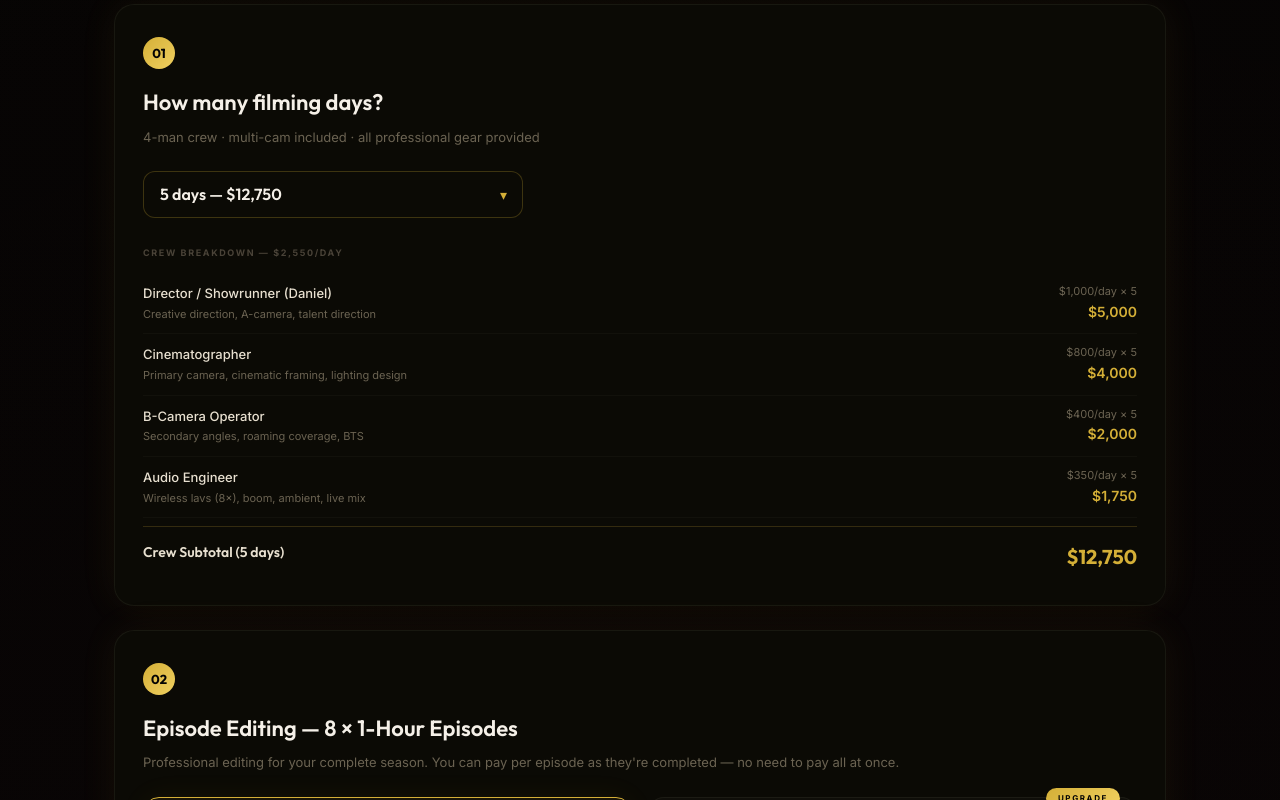
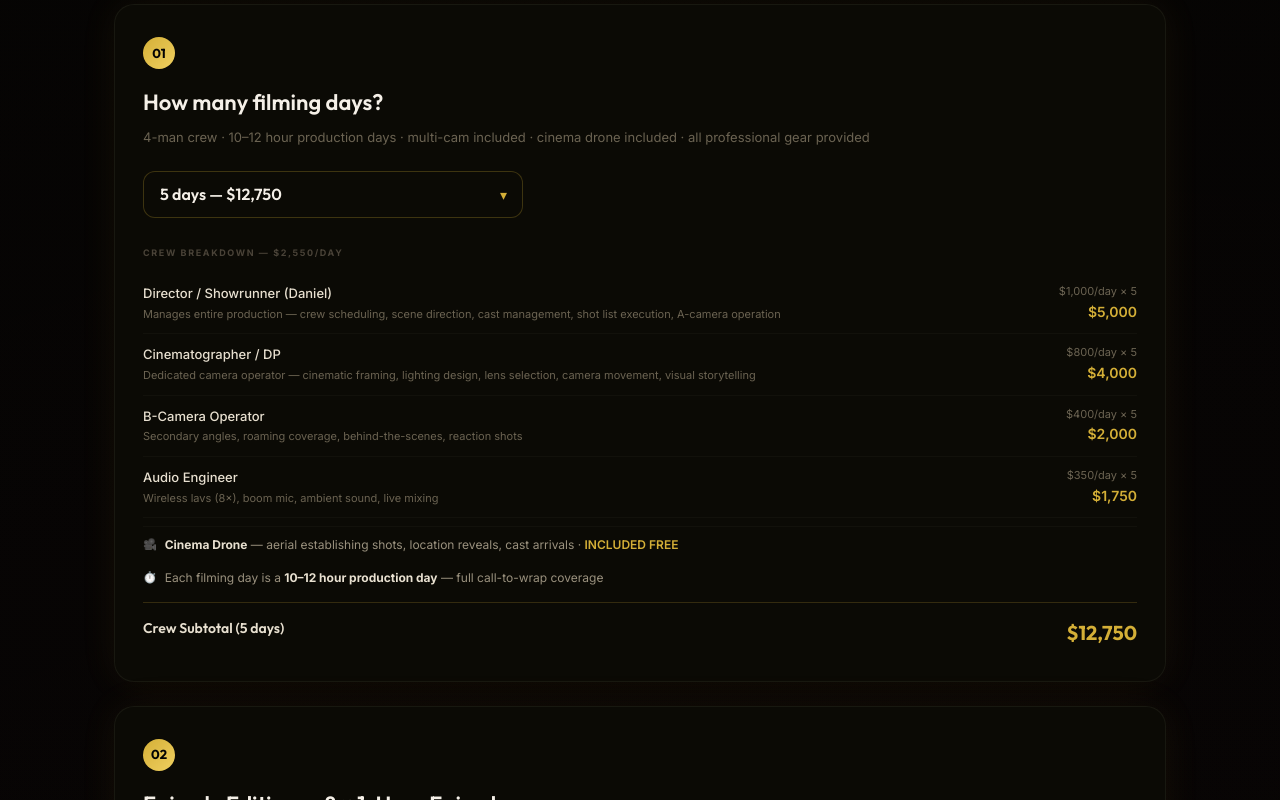
Before and after one commit to DanielSensual/Mediageekzquotes, a Next.js app: page /proposals/sensual-movement in a window 1280 px wide. Shown: the part 5340-6140 px from the top of the page. Built offline with nearby package versions, Linux system fonts and the light colour scheme.

Commit message:
feat: cinema drone free, role clarity, 10-12hr days, pending shot list section, client label

```diff
--- a/app/proposals/sensual-movement/page.js
+++ b/app/proposals/sensual-movement/page.js
@@ -2,10 +2,10 @@
 import { useState, useEffect } from 'react';
 
 const CREW = [
-    { role: 'Director / Showrunner (Daniel)', rate: 1000, detail: 'Creative direction, A-camera, talent direction' },
-    { role: 'Cinematographer', rate: 800, detail: 'Primary camera, cinematic framing, lighting design' },
-    { role: 'B-Camera Operator', rate: 400, detail: 'Secondary angles, roaming coverage, BTS' },
-    { role: 'Audio Engineer', rate: 350, detail: 'Wireless lavs (8×), boom, ambient, live mix' },
+    { role: 'Director / Showrunner (Daniel)', rate: 1000, detail: 'Manages entire production — crew scheduling, scene direction, cast management, shot list execution, A-camera operation' },
+    { role: 'Cinematographer / DP', rate: 800, detail: 'Dedicated camera operator — cinematic framing, lighting design, lens selection, camera movement, visual storytelling' },
+    { role: 'B-Camera Operator', rate: 400, detail: 'Secondary angles, roaming coverage, behind-the-scenes, reaction shots' },
+    { role: 'Audio Engineer', rate: 350, detail: 'Wireless lavs (8×), boom mic, ambient sound, live mixing' },
 ];
 const DAILY_RATE = CREW.reduce((s, c) => s + c.rate, 0);
 
@@ -338,7 +338,7 @@ export default function SensualMovementProposal() {
                     <div className="cfg-card">
                         <div className="cfg-step">01</div>
                         <div className="cfg-title">How many filming days?</div>
-                        <div className="cfg-desc">4-man crew · multi-cam included · all professional gear provided</div>
+                        <div className="cfg-desc">4-man crew · 10–12 hour production days · multi-cam included · cinema drone included · all professional gear provided</div>
                         <div className="day-wrap">
                             <select className="day-sel" value={days} onChange={(e) => setDays(Number(e.target.value))}>
                                 {[1,2,3,4,5,6,7,8,9,10].map(d => (
@@ -353,6 +353,14 @@ export default function SensualMovementProposal() {
                                 <div className="cr-right"><div className="cr-math">{fmt(c.rate)}/day × {days}</div><div className="cr-amt">{fmt(c.rate * days)}</div></div>
                             </div>
                         ))}
+                        <div style={{ display: 'flex', alignItems: 'center', gap: 8, padding: '8px 0', marginTop: 8, borderTop: '1px solid rgba(100,100,80,0.08)' }}>
+                            <span style={{ fontSize: 11, color: 'var(--gold)' }}>🎥</span>
+                            <span style={{ fontSize: 12, color: 'var(--muted)' }}><strong style={{ color: 'var(--cream)' }}>Cinema Drone</strong> — aerial establishing shots, location reveals, cast arrivals · <span style={{ color: 'var(--gold)', fontWeight: 600 }}>INCLUDED FREE</span></span>
+                        </div>
+                        <div style={{ display: 'flex', alignItems: 'center', gap: 8, padding: '6px 0' }}>
+                            <span style={{ fontSize: 11, color: 'var(--gold)' }}>⏱️</span>
+                            <span style={{ fontSize: 12, color: 'var(--muted)' }}>Each filming day is a <strong style={{ color: 'var(--cream)' }}>10–12 hour production day</strong> — full call-to-wrap coverage</span>
+                        </div>
                         <div className="crew-total-row">
                             <span>Crew Subtotal ({days} {days === 1 ? 'day' : 'days'})</span>
                             <span>{fmt(crewTotal)}</span>
@@ -462,6 +470,38 @@ export default function SensualMovementProposal() {
 
                 <div className="divider" />
 
+                {/* ═══ PENDING SHOT LIST & SCRIPT ═══ */}
+                <section className="sm-section reveal">
+                    <div className="section-header">
+                        <div className="s-label">Pre-Production</div>
+                        <h2 className="s-title">Pending: Shot List & Script</h2>
+                        <p className="s-desc">The following production documents will be finalized collaboratively between MediaGeekz and Sensual Movement prior to the first filming session.</p>
+                    </div>
+                    <div style={{ display: 'grid', gridTemplateColumns: 'repeat(auto-fit, minmax(280px, 1fr))', gap: 20 }}>
+                        <div className="cfg-card" style={{ borderColor: 'rgba(212,175,55,0.2)' }}>
+                            <div style={{ fontSize: 24, marginBottom: 12 }}>📋</div>
+                            <div className="cfg-title" style={{ fontSize: 18 }}>Master Shot List</div>
+                            <div style={{ fontSize: 12, color: 'var(--muted-2)', lineHeight: 1.7, marginTop: 8 }}>Scene-by-scene breakdown of required shots, camera angles, cast combinations, and location-specific setups. Built around the 10 scene types outlined above.</div>
+                            <div style={{ marginTop: 16, padding: '8px 14px', border: '1px solid rgba(212,175,55,0.15)', borderRadius: 10, background: 'rgba(212,175,55,0.04)', fontSize: 11, color: 'var(--gold)', fontWeight: 600, display: 'inline-block' }}>⏳ PENDING — To be finalized pre-production</div>
+                        </div>
+                        <div className="cfg-card" style={{ borderColor: 'rgba(212,175,55,0.2)' }}>
+                            <div style={{ fontSize: 24, marginBottom: 12 }}>📝</div>
+                            <div className="cfg-title" style={{ fontSize: 18 }}>Episode Outline / Script</div>
+                            <div style={{ fontSize: 12, color: 'var(--muted-2)', lineHeight: 1.7, marginTop: 8 }}>Loose narrative arc for each of the 8 episodes — cast introductions, key storylines, confessional prompts, climax points, and resolution beats. Structured but flexible for unscripted moments.</div>
+                            <div style={{ marginTop: 16, padding: '8px 14px', border: '1px solid rgba(212,175,55,0.15)', borderRadius: 10, background: 'rgba(212,175,55,0.04)', fontSize: 11, color: 'var(--gold)', fontWeight: 600, display: 'inline-block' }}>⏳ PENDING — To be finalized pre-production</div>
+                        </div>
+                        <div className="cfg-card" style={{ borderColor: 'rgba(212,175,55,0.2)' }}>
+                            <div style={{ fontSize: 24, marginBottom: 12 }}>📍</div>
+                            <div className="cfg-title" style={{ fontSize: 18 }}>Location & Cast Schedule</div>
+                            <div style={{ fontSize: 12, color: 'var(--muted-2)', lineHeight: 1.7, marginTop: 8 }}>Day-by-day filming schedule with confirmed locations, cast call times, scene priorities, and backup plans. Coordinated between Director and Sensual Movement.</div>
+                            <div style={{ marginTop: 16, padding: '8px 14px', border: '1px solid rgba(212,175,55,0.15)', borderRadius: 10, background: 'rgba(212,175,55,0.04)', fontSize: 11, color: 'var(--gold)', fontWeight: 600, display: 'inline-block' }}>⏳ PENDING — To be finalized pre-production</div>
+                        </div>
+                    </div>
+                    <div className="pay-note" style={{ marginTop: 24, maxWidth: 700 }}>📌 <strong style={{ color: 'var(--cream)' }}>Note:</strong> All pre-production documents will be developed jointly. The Director (Daniel) manages all crew scheduling, scene coordination, and on-set logistics. The client (Sensual Movement) provides cast access, location details, and story direction input.</div>
+                </section>
+
+                <div className="divider" />
+
                 {/* ═══ AGREEMENT ═══ */}
                 <section className="sm-section reveal">
                     <div className="section-header">
@@ -471,8 +511,8 @@ export default function SensualMovementProposal() {
                     </div>
                     <div style={{ maxWidth: 700, border: '1px solid rgba(100,100,80,0.15)', borderRadius: 20, background: 'var(--panel)', padding: '32px 28px' }}>
                         <div style={{ fontSize: 11, color: 'var(--muted-2)', lineHeight: 1.8, marginBottom: 28, padding: '14px 16px', border: '1px solid rgba(255,255,255,0.04)', borderRadius: 12, background: 'rgba(255,255,255,0.01)' }}>
-                            <strong style={{ color: 'var(--cream)' }}>Scope:</strong> Multi-camera reality TV production filmed on location in Miami, FL — June 2026. 4-man crew with flexible scheduled filming sessions. 8 × 1-hour episodes. This is a standalone reality TV project, separate from any event coverage.<br /><br />
-                            <strong style={{ color: 'var(--cream)' }}>Crew:</strong> Director/Showrunner ($1,000/day), Cinematographer ($1,000/day), B-Camera Operator ($400/day), Audio Engineer ($350/day). Multi-camera coverage included.<br /><br />
+                            <strong style={{ color: 'var(--cream)' }}>Scope:</strong> Multi-camera reality TV production filmed on location in Miami, FL — June 2026. 4-man crew with flexible scheduled filming sessions (10–12 hour production days). 8 × 1-hour episodes. Cinema drone included. This is a standalone reality TV project, separate from any event coverage.<br /><br />
+                            <strong style={{ color: 'var(--cream)' }}>Crew:</strong> Director/Showrunner ($1,000/day — manages crew, scheduling, scene direction, A-camera), Cinematographer/DP ($800/day — dedicated camera operator, lighting, visual storytelling), B-Camera Operator ($400/day), Audio Engineer ($350/day). Multi-camera + cinema drone coverage included.<br /><br />
                             <strong style={{ color: 'var(--cream)' }}>Editing:</strong> {editTier === 'premium' ? 'Premium' : 'Standard'} editing at {fmt(editRate)}/episode × {EPISODES} episodes = {fmt(editTotal)}. Episodes can be paid individually as delivered.<br /><br />
                             <strong style={{ color: 'var(--cream)' }}>Requirements:</strong> Private lockable gear room provided by client for $20K+ equipment storage. Crew accommodation room provided by client or organizer.<br /><br />
                             <strong style={{ color: 'var(--cream)' }}>Terms:</strong> 50% deposit to lock production dates and crew. Remaining 50% due on wrap day. Episode editing billed separately per episode. Cancellation within 14 days forfeits the deposit. Client receives perpetual usage rights. MediaGeekz retains portfolio/reel usage rights unless otherwise agreed.
@@ -488,7 +528,7 @@ export default function SensualMovementProposal() {
                                 <div className="sig-field">Email</div>
                             </div>
                             <div>
-                                <div className="sig-label">Client — Sensual Movement</div>
+                                <div className="sig-label">Client — Sensual Movement (Brand)</div>
                                 {signed ? (
                                     <>
                                         <div className="sig-preview"><span className="sig-cursive">{sigName}</span></div>
```
